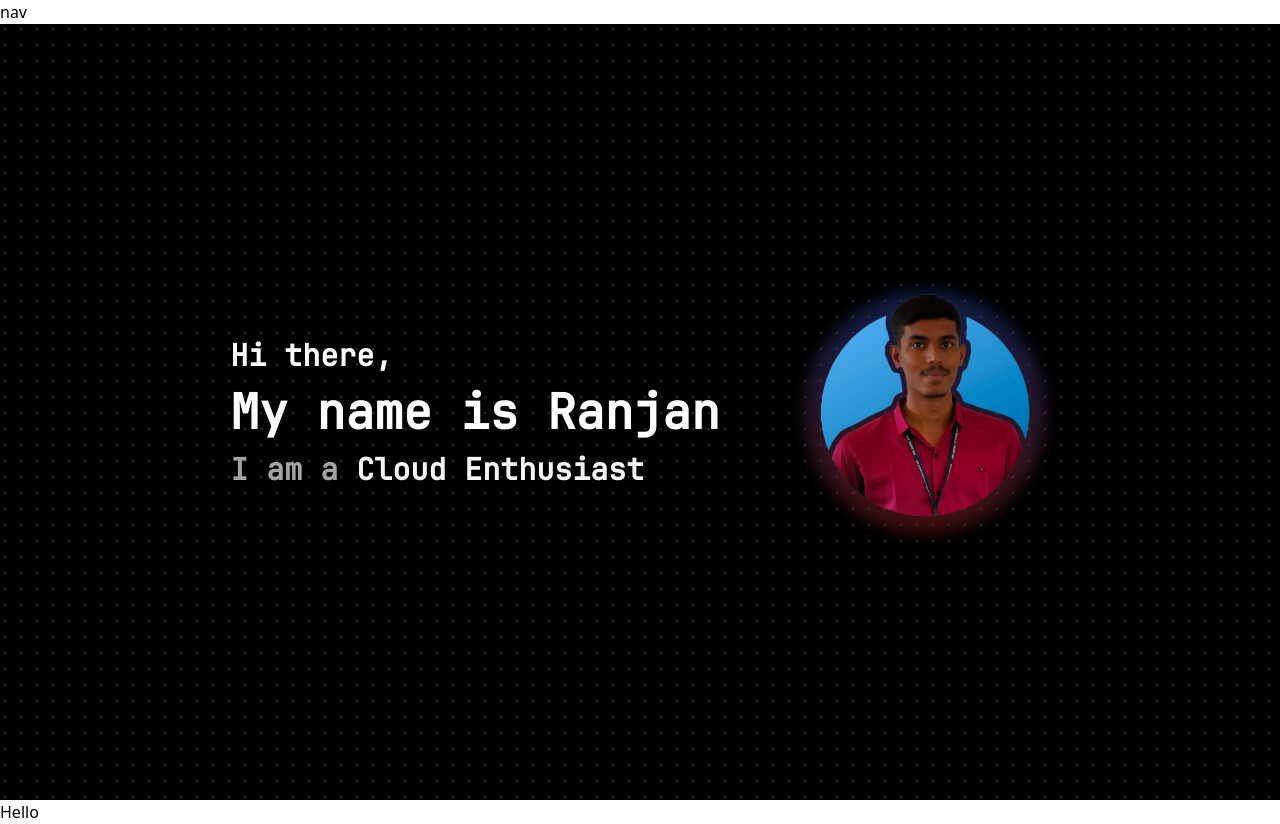
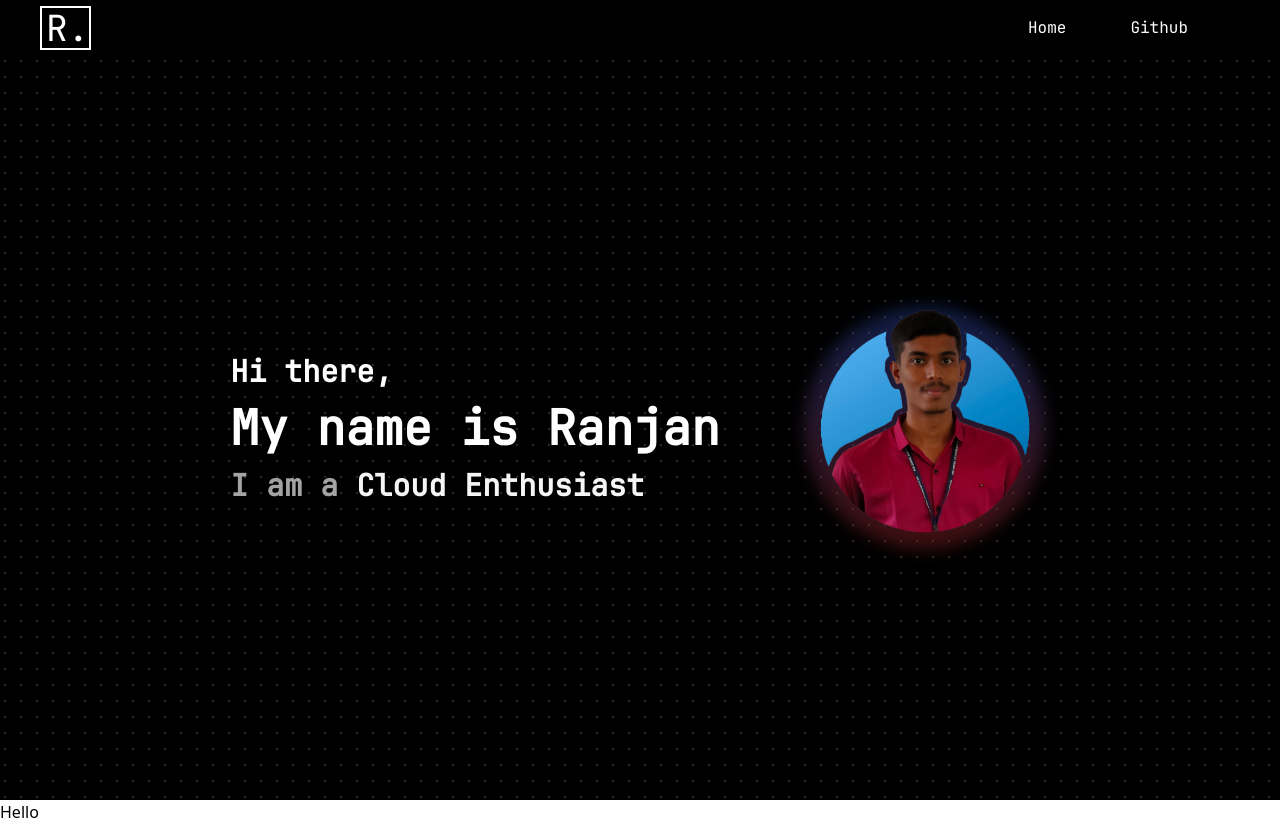
Before and after one commit to rjn991/ranjan.tech, a React (Vite) app: page / in a window 1280 px wide. Built offline with nearby package versions, Linux system fonts and the light colour scheme.

Commit message:
Added Navbar

```diff
--- a/src/App.jsx
+++ b/src/App.jsx
@@ -4,13 +4,15 @@ import { useState } from "react";
 import { motion } from "framer-motion";
 import { HeroHighlight, Highlight } from "./components/ui/hero-highlight";
 import { FlipWords } from "./components/ui/flip-words";
+
+import Navbar from "./Navbar/Navbar";
 import dp from "./assets/profile.png";
 function App() {
   const words = ["Web Developer", "Cloud Enthusiast","Linux Hobbyist"];
   return (
     <>
       <div className="min-h-screen flex flex-col">
-        <div>nav</div>
+        <Navbar></Navbar>
         <HeroHighlight>
           <motion.h1
             initial={{
--- /dev/null
+++ b/src/Navbar/Navbar.jsx
@@ -0,0 +1,16 @@
+const Navbar = () => {
+  return (
+    <div>
+      <div className="py-1.5 bg-black text-white font-jbmono flex items-center justify-between">
+        <div className="pl-10">
+          <p className="text-4xl border-white border-2 pl-1 cursor-pointer">R.</p>
+        </div>
+        <div className="pr-10 flex">
+          <p className="mr-10 px-3 py-1 hover:rounded-md hover:bg-neutral-900 cursor-pointer">Home</p>
+          <p className="mr-10 px-3 py-1 hover:rounded-md hover:bg-neutral-900 cursor-pointer">Github</p>
+        </div>
+      </div>
+    </div>
+  );
+};
+export default Navbar;
```
